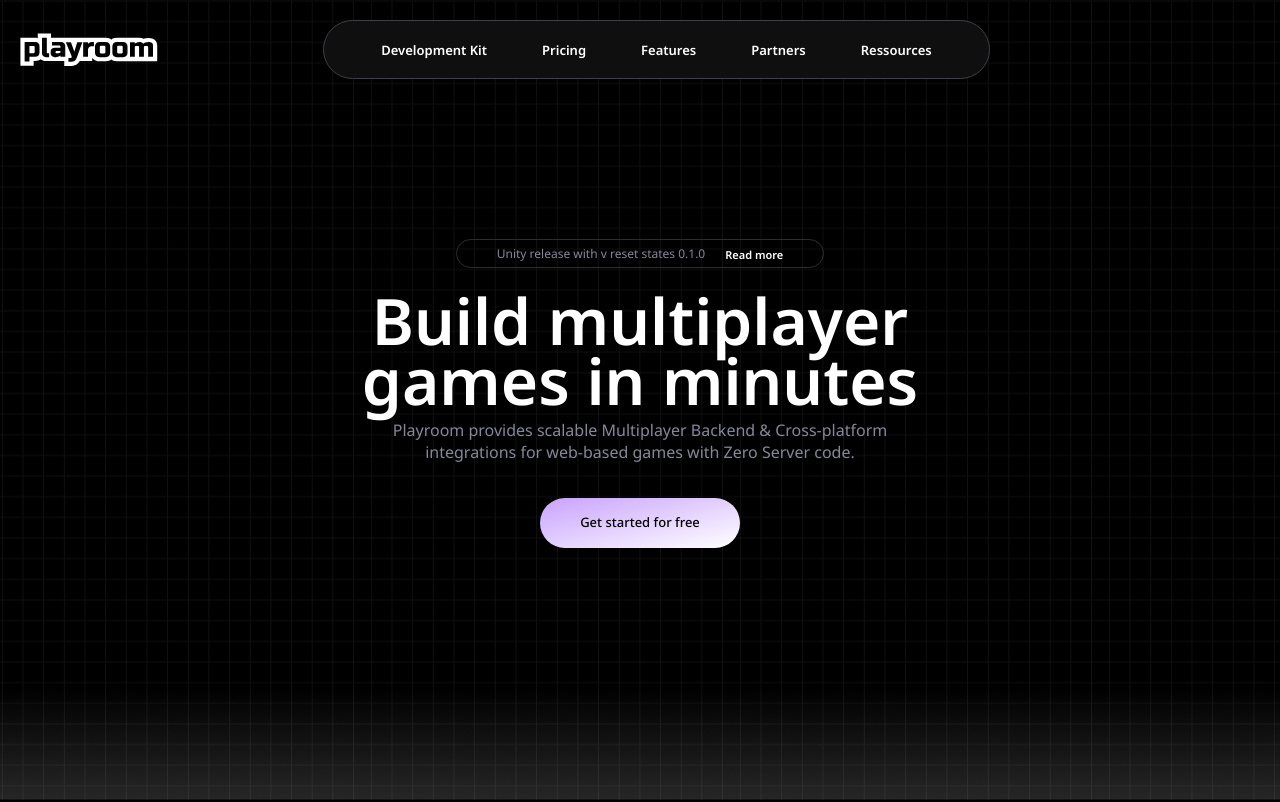
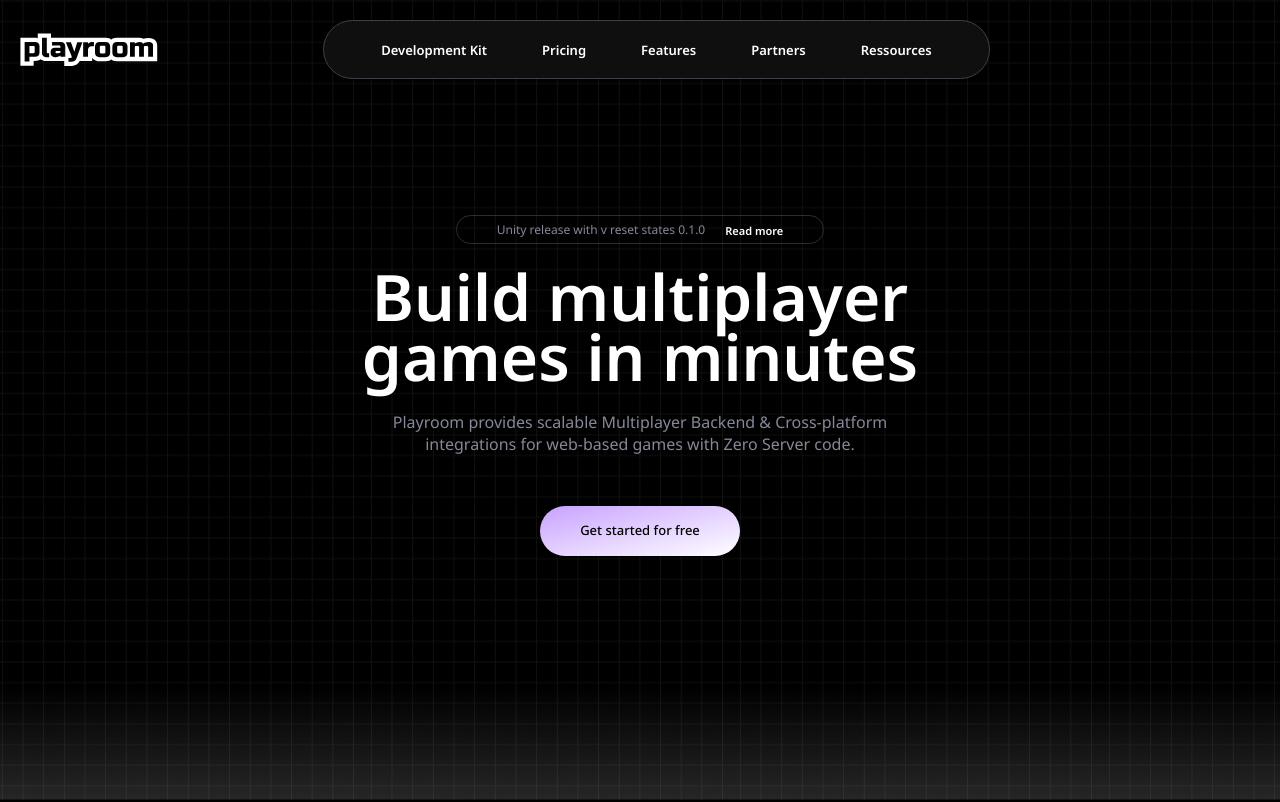
Before and after one commit to elghanbibadr/playroom, a React (Vite) app: page / in a window 1280 px wide. Shown: the top 802 px of the page. Built offline with nearby package versions, Linux system fonts and the light colour scheme.

Commit message:
more fixes

```diff
--- a/src/componenets/Hero.jsx
+++ b/src/componenets/Hero.jsx
@@ -3,7 +3,7 @@
 const Hero = () => {
   return (
     // md:mt-40  pb-20 mb-[160px]
-    <div className='md:text-center  mb-20 md:mt-[20vh]  '>
+    <div className='md:text-center  mb-20 md:mt-[17vh]  '>
     <div>
         <div className='flex text-nowrap items-center border-[1px] p-2 md:py-1 md:px-12 lg:px-16 rounded-full w-full mt-6 md:w-fit md:mx-auto justify-between  px-8 border-[#2D2D2D]'>
         <p className='text-[1rem] font-normal md:mr-4 md:text-[1.2rem]'>Unity release with v <span className="hidden md:inline-block">reset states</span> 0.1.0</p>
@@ -13,7 +13,7 @@
     {/* mt-40 */}
     <div className='mt-20  md:mt-4 p-5'>
       <h1>Build multiplayer <br className='hidden md:block' /> games in minutes</h1>
-      <p className='mt-4 md:my-[1vh]'>
+      <p className='mt-4 md:my-[3vh]'>
       Playroom provides scalable Multiplayer Backend & Cross-platform <br className='hidden md:block' /> integrations for web-based games with Zero Server code.
       </p>
     </div>
--- a/src/componenets/built-for-nextGeneration/BuiltForNextGenerationCard.jsx
+++ b/src/componenets/built-for-nextGeneration/BuiltForNextGenerationCard.jsx
@@ -5,7 +5,7 @@
   console.log(id===selectedTabId)
 
   return (
-    <Card  onClick={onClick} className={`cursor-pointer ${id === selectedTabId ? "border-[#8C72F2] border-[1px] " :""} transition duration-500 hover:border-[1px] h-full py-6 px-4 w-full ${id === 4 ? "hidden md:block": ""} md:p-6 md:py-8 ${className} `}>
+    <Card  onClick={onClick} className={`cursor-pointer ${id === selectedTabId ? "border-[#7C65D8] border-[1px] " :""} transition duration-500 hover:border-[1px] h-full py-6 px-4 w-full ${id === 4 ? "hidden md:block": ""} md:p-6 md:py-8 ${className} `}>
       <div className='flex  h-[30px]  mb-4 gap-4'>
         <img className={`h-[24px] ${id === 1 ? "h-[30px]" : id === 5 ? "h-[20px] self-end" :""} ${id === 3  ? " h-[30px] ml-4  scale-150" : "mb-3"}`} src={img1Src} alt="" />
         {img2Src &&  <img className={` h-[24px] ${id === 5 ? "h-[14px] self-center":''}`} src={img2Src} alt="" />}
--- a/src/componenets/ui/Button.jsx
+++ b/src/componenets/ui/Button.jsx
@@ -1,11 +1,8 @@
-import { motion } from "framer-motion"
 
 const Button = ({children,className}) => {
   return (
-    <motion.button
-    whileHover={{ scale: 1.1 }}
-    whileTap={{ scale: 0.9 }}
-    transition={{ type: "spring", stiffness: 400, damping: 17 }}className={`box text-black mt-6 gradientBtn  rounded-full p-6 px-16  text-[1.2rem] md:text-[1.3rem] font-[500] ${className}`}>{children}</motion.button>
+    <button
+   className={`box text-black mt-6 gradientBtn  rounded-full p-6 px-16  text-[1.2rem] md:text-[1.3rem] font-[500] ${className}`}>{children}</button>
   )
 }
 
```
